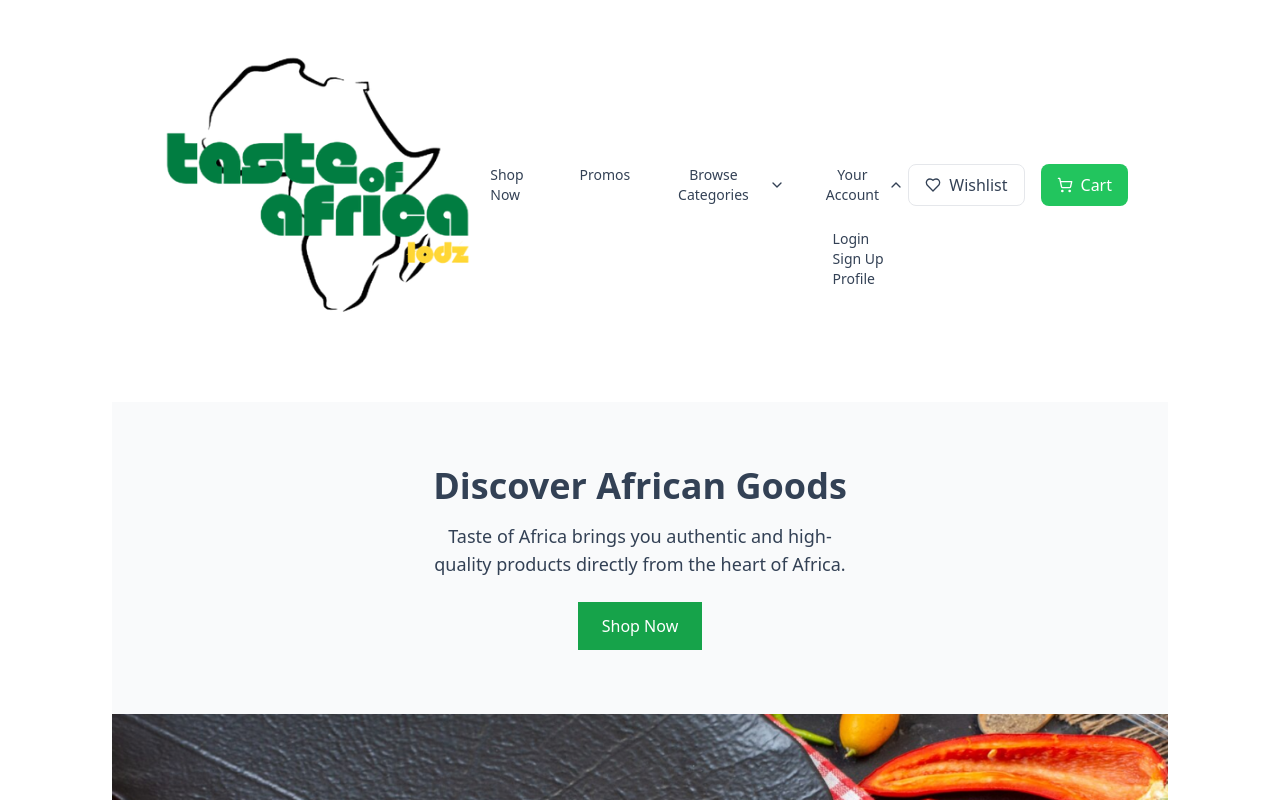
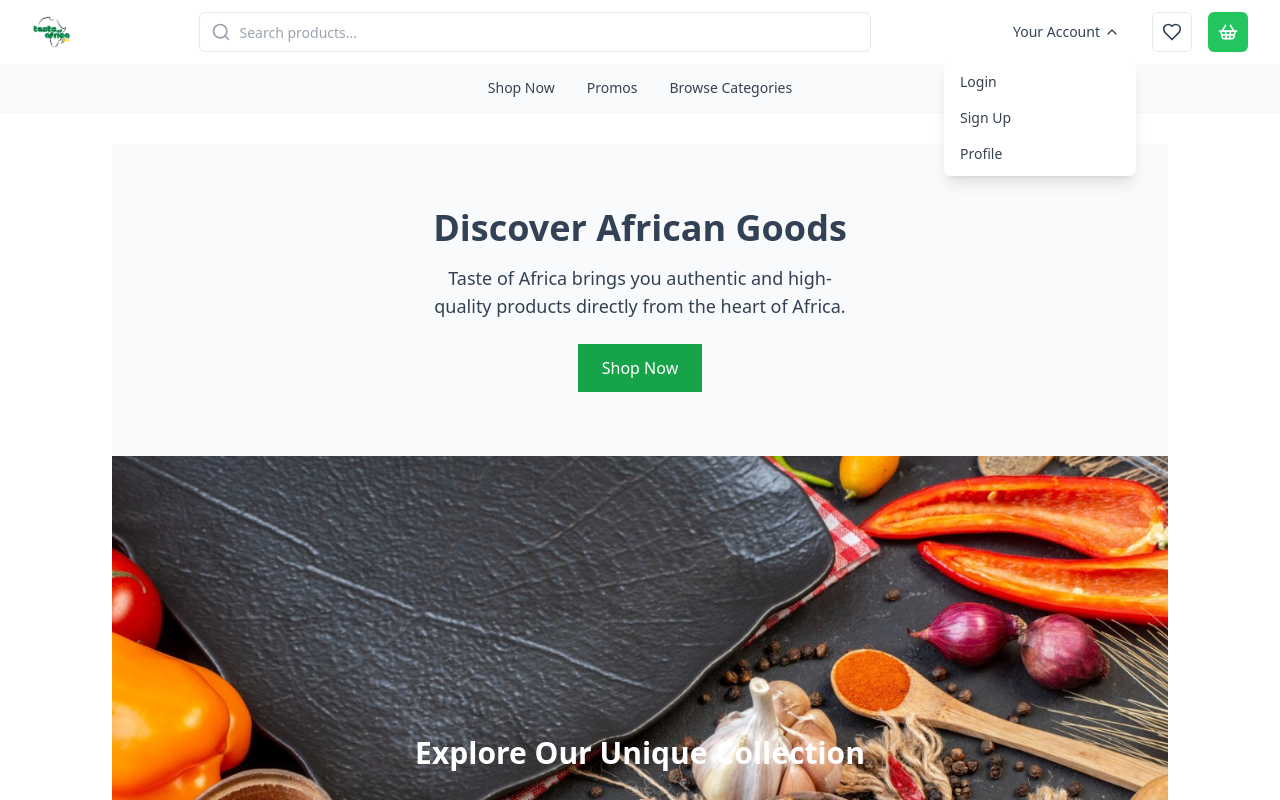
Before and after one commit to papingothegamer/taste-of-africa, a Next.js app: page / in a window 1280 px wide. Both pictures are taken after a click on the button "Your Account". Shown: the top 800 px of the page. Built offline with nearby package versions, Linux system fonts and the light colour scheme.

Commit message:
nav improved

```diff
--- /dev/null
+++ b/app/components/ui/Button.tsx
@@ -0,0 +1,54 @@
+import * as React from "react"
+import { Slot } from "@radix-ui/react-slot"
+import { cva, type VariantProps } from "class-variance-authority"
+
+const buttonVariants = cva(
+  "inline-flex items-center justify-center rounded-md text-sm font-medium ring-offset-background transition-colors focus-visible:outline-none focus-visible:ring-2 focus-visible:ring-ring focus-visible:ring-offset-2 disabled:pointer-events-none disabled:opacity-50",
+  {
+    variants: {
+      variant: {
+        default: "bg-primary text-primary-foreground hover:bg-primary/90",
+        destructive:
+          "bg-destructive text-destructive-foreground hover:bg-destructive/90",
+        outline:
+          "border border-input bg-background hover:bg-accent hover:text-accent-foreground",
+        secondary:
+          "bg-secondary text-secondary-foreground hover:bg-secondary/80",
+        ghost: "hover:bg-accent hover:text-accent-foreground",
+        link: "text-primary underline-offset-4 hover:underline",
+      },
+      size: {
+        default: "h-10 px-4 py-2",
+        sm: "h-9 rounded-md px-3",
+        lg: "h-11 rounded-md px-8",
+        icon: "h-10 w-10",
+      },
+    },
+    defaultVariants: {
+      variant: "default",
+      size: "default",
+    },
+  }
+)
+
+export interface ButtonProps
+  extends React.ButtonHTMLAttributes<HTMLButtonElement>,
+    VariantProps<typeof buttonVariants> {
+  asChild?: boolean
+}
+
+const Button = React.forwardRef<HTMLButtonElement, ButtonProps>(
+  ({ className, variant, size, asChild = false, ...props }, ref) => {
+    const Comp = asChild ? Slot : "button"
+    return (
+      <Comp
+        className={buttonVariants({ variant, size, className })}
+        ref={ref}
+        {...props}
+      />
+    )
+  }
+)
+Button.displayName = "Button"
+
+export { Button, buttonVariants }
--- /dev/null
+++ b/app/components/ui/input/SearchBar.tsx
@@ -0,0 +1,20 @@
+import * as React from "react"
+
+export interface InputProps
+  extends React.InputHTMLAttributes<HTMLInputElement> {}
+
+const Input = React.forwardRef<HTMLInputElement, InputProps>(
+  ({ className, type, ...props }, ref) => {
+    return (
+      <input
+        type={type}
+        className={`flex h-10 w-full rounded-md border border-input bg-background px-3 py-2 text-sm ring-offset-background file:border-0 file:bg-transparent file:text-sm file:font-medium placeholder:text-muted-foreground focus-visible:outline-none focus-visible:ring-2 focus-visible:ring-ring focus-visible:ring-offset-2 disabled:cursor-not-allowed disabled:opacity-50 ${className}`}
+        ref={ref}
+        {...props}
+      />
+    )
+  }
+)
+Input.displayName = "Input"
+
+export { Input }
--- a/app/components/ui/nav/Navbar.tsx
+++ b/app/components/ui/nav/Navbar.tsx
@@ -1,124 +1,158 @@
 "use client";
 
-import React, { useState } from 'react';
-import Link from 'next/link';
-import Image from 'next/image';
-import { ChevronDown, ChevronUp, Heart, ShoppingCart } from 'lucide-react';
-import { motion, AnimatePresence } from 'framer-motion';
+import React, { useState, useEffect } from "react";
+import Link from "next/link";
+import Image from "next/image";
+import { ChevronDown, Heart, ShoppingBasket, Search } from "lucide-react"; // Updated import
+import { motion, AnimatePresence } from "framer-motion";
+import { Input } from "../../ui/input/SearchBar";
+import { Button } from "../Button";
 
-const Navbar = () => {
-    const [categoryOpen, setCategoryOpen] = useState(false);
+export default function Navbar() {
+  const [isScrolled, setIsScrolled] = useState(false);
   const [accountOpen, setAccountOpen] = useState(false);
+  const [wishlistOpen, setWishlistOpen] = useState(false);
+  const [cartOpen, setCartOpen] = useState(false);
+  const [cartTotal, setCartTotal] = useState(0);
+  const [wishlistTotal, setWishlistTotal] = useState(0);
+
+  useEffect(() => {
+    const handleScroll = () => {
+      setIsScrolled(window.scrollY > 50);
+    };
+    window.addEventListener("scroll", handleScroll);
+    return () => window.removeEventListener("scroll", handleScroll);
+  }, []);
+
+  const addToCart = () => {
+    setCartTotal(cartTotal + 1); // Mock logic
+    setCartOpen(true);
+  };
+
+  const addToWishlist = () => {
+    setWishlistTotal(wishlistTotal + 1); // Mock logic
+    setWishlistOpen(true);
+  };
 
   return (
-        <div className="w-4/5 mx-auto sticky top-0 left-0 right-0 z-50 bg-white">
-            <nav className="px-6 py-4 flex flex-col md:flex-row justify-between items-center">
-                {/* Logo */}
-                <div className="flex items-center mb-4 md:mb-0">
+    <nav className="sticky top-0 z-50 bg-white shadow-sm">
+      {/* Main Section */}
+      <div className="max-w-7xl mx-auto px-4 sm:px-6 lg:px-8">
+        <div className="flex items-center justify-between h-16">
+          <div className="flex-shrink-0">
             <Link href="/">
-                        <Image src="/images/logo/logo.png" alt="Taste of Africa Logo" width={32} height={32} className="w-auto" />
+              <Image src="/images/logo/logo.png" alt="Taste of Africa Logo" width={40} height={40} />
             </Link>
           </div>
-
-                {/* Navigation Links */}
-                <ul className="flex flex-col md:flex-row space-y-4 md:space-y-0 md:space-x-8 text-sm font-medium mb-4 md:mb-0">
-                    <li><Link href="/shop">Shop Now</Link></li>
-                    <li><Link href="/promos">Promos</Link></li>
-                    <li className="relative">
-                        <button
-                            className="flex items-center relative focus:outline-none"
-                            onClick={() => setCategoryOpen(!categoryOpen)}
+          <div className="flex-1 max-w-2xl mx-4">
+            <div className="relative">
+              <Input type="text" placeholder="Search products..." className="w-full pl-10 pr-4" />
+              <Search className="absolute left-3 top-1/2 transform -translate-y-1/2 text-gray-400" size={20} />
+            </div>
+          </div>
+          <div className="flex items-center space-x-4">
+            <div className="relative">
+              <Button
+                variant="ghost"
+                className="flex items-center space-x-1"
+                onClick={() => setAccountOpen(!accountOpen)}
               >
-                            <span>Browse Categories</span>
+                <span>Your Account</span>
+                <ChevronDown className={`h-4 w-4 transition-transform duration-200 ${accountOpen ? "rotate-180" : ""}`} />
+              </Button>
+              <AnimatePresence>
+                {accountOpen && (
                   <motion.div
-                                className="absolute inset-0 flex items-center justify-center"
-                                initial={{ opacity: 0 }}
-                                animate={{ opacity: categoryOpen ? 1 : 0 }}
-                                transition={{ duration: 0.3 }}
+                    className="absolute right-0 mt-2 w-48 bg-white rounded-md shadow-lg py-1"
+                    initial={{ opacity: 0, y: -10 }}
+                    animate={{ opacity: 1, y: 0 }}
+                    exit={{ opacity: 0, y: -10 }}
+                    transition={{ duration: 0.2 }}
                   >
-                            </motion.div>
-                            <motion.div
-                                initial={{ rotate: 0 }}
-                                animate={{ rotate: categoryOpen ? 180 : 0 }}
-                                transition={{ duration: 0.3 }}
-                            >
-                                <ChevronDown className="ml-1 h-4 w-4" />
-                            </motion.div>
-                        </button>
-                        <AnimatePresence>
-                            {categoryOpen && (
-                                <motion.div
-                                    className="absolute hidden md:block bg-white p-4 mt-2"
-                                    initial={{ opacity: 0, y: -20 }}
-                                    animate={{ opacity: 1, y: 0 }}
-                                    exit={{ opacity: 0, y: -20 }}
-                                    transition={{ duration: 0.3 }}
-                                >
-                                    <ul>
-                                        <li><Link href="/categories/food">Food Products</Link></li>
-                                        <li><Link href="/categories/skincare">Skin Care </Link></li>
-                                        <li><Link href="/categories/haircare">Hair Care </Link></li>
-                                        <li><Link href="/categories/accessories">Fashion </Link></li>
-                                    </ul>
+                    <Link href="/account/login" className="block px-4 py-2 text-sm text-gray-700 hover:bg-gray-100">
+                      Login
+                    </Link>
+                    <Link href="/account/sign-up" className="block px-4 py-2 text-sm text-gray-700 hover:bg-gray-100">
+                      Sign Up
+                    </Link>
+                    <Link href="/account/profile" className="block px-4 py-2 text-sm text-gray-700 hover:bg-gray-100">
+                      Profile
+                    </Link>
                   </motion.div>
                 )}
               </AnimatePresence>
-                    </li>
-                    <li className="relative">
-                        <button
-                            className="flex items-center relative focus:outline-none"
-                            onClick={() => setAccountOpen(!accountOpen)}
+            </div>
+            <div className="relative">
+              <Button variant="outline" size="icon" onClick={addToWishlist}>
+                <Heart className="h-5 w-5" />
+                <span className="sr-only">Wishlist</span>
+              </Button>
+              {/* Wishlist popup */}
+              <AnimatePresence>
+                {wishlistOpen && (
+                  <motion.div
+                    className="absolute right-0 mt-2 w-48 bg-white rounded-md shadow-lg py-1"
+                    initial={{ opacity: 0, y: -10 }}
+                    animate={{ opacity: 1, y: 0 }}
+                    exit={{ opacity: 0, y: -10 }}
+                    transition={{ duration: 0.2 }}
                   >
-                            <span>Your Account</span>
-                            <motion.div
-                                className="absolute inset-0 flex items-center justify-center"
-                                initial={{ opacity: 0 }}
-                                animate={{ opacity: accountOpen ? 1 : 0 }}
-                                transition={{ duration: 0.3 }}
-                            >
-                            </motion.div>
-                            <motion.div
-                                initial={{ rotate: 0 }}
-                                animate={{ rotate: accountOpen ? 180 : 0 }}
-                                transition={{ duration: 0.3 }}
-                            >
-                                <ChevronDown className="ml-1 h-4 w-4" />
-                            </motion.div>
-                        </button>
-                        <AnimatePresence>
-                            {accountOpen && (
-                                <motion.div
-                                    className="absolute hidden md:block bg-white p-4 mt-2"
-                                    initial={{ opacity: 0, y: -20 }}
-                                    animate={{ opacity: 1, y: 0 }}
-                                    exit={{ opacity: 0, y: -20 }}
-                                    transition={{ duration: 0.3 }}
-                                >
-                                    <ul>
-                                        <li><Link href="/account/login">Login</Link></li>
-                                        <li><Link href="/account/sign-up">Sign Up</Link></li>
-                                        <li><Link href="/account/profile">Profile</Link></li>
-                                    </ul>
+                    <div className="px-4 py-2 text-sm text-gray-700">Total items in wishlist: {wishlistTotal}</div>
                   </motion.div>
                 )}
               </AnimatePresence>
-                    </li>
-                </ul>
+            </div>
+            <div className="relative">
+              <Button
+                variant="default"
+                size="icon"
+                className="bg-green-500 text-white"
+                onClick={addToCart}
+              >
+                <ShoppingBasket className="h-5 w-5" /> {/* Updated icon */}
+                <span className="sr-only">Cart</span>
+              </Button>
+              {/* Cart popup */}
+              <AnimatePresence>
+                {cartOpen && (
+                  <motion.div
+                    className="absolute right-0 mt-2 w-48 bg-white rounded-md shadow-lg py-1"
+                    initial={{ opacity: 0, y: -10 }}
+                    animate={{ opacity: 1, y: 0 }}
+                    exit={{ opacity: 0, y: -10 }}
+                    transition={{ duration: 0.2 }}
+                  >
+                    <div className="px-4 py-2 text-sm text-gray-700">Total items in cart: {cartTotal}</div>
+                  </motion.div>
+                )}
+              </AnimatePresence>
+            </div>
+          </div>
+        </div>
+      </div>
 
-                {/* Wishlist and Cart */}
-                <div className="flex flex-col md:flex-row space-y-2 md:space-y-0 md:space-x-4">
-                    <Link href="/wishlist" className="border px-4 py-2 rounded-lg flex items-center justify-center">
-                        <Heart className="mr-2 h-4 w-4" />
-                        Wishlist
+      {/* Secondary Section */}
+      <motion.div
+        className="bg-gray-50"
+        initial={{ height: "auto" }}
+        animate={{ height: isScrolled ? 0 : "auto" }}
+        transition={{ duration: 0.3 }}
+        style={{ overflow: "hidden" }}
+      >
+        <div className="max-w-5xl mx-auto px-4 sm:px-6 lg:px-8">
+          <div className="flex justify-center items-center h-12 space-x-8">
+            <Link href="/shop" className="text-sm font-medium text-gray-700 hover:text-gray-900">
+              Shop Now
             </Link>
-                    <Link href="/cart" className="bg-green-500 text-white px-4 py-2 rounded-lg flex items-center justify-center">
-                        <ShoppingCart className="mr-2 h-4 w-4" />
-                        Cart
+            <Link href="/promos" className="text-sm font-medium text-gray-700 hover:text-gray-900">
+              Promos
+            </Link>
+            <Link href="/categories" className="flex items-center space-x-1 text-sm font-medium text-gray-700 hover:text-gray-900">
+              <span>Browse Categories</span>
             </Link>
           </div>
+        </div>
+      </motion.div>
     </nav>
-        </div>
   );
 }
-
-export default Navbar;
--- a/package.json
+++ b/package.json
@@ -9,11 +9,16 @@
     "lint": "next lint"
   },
   "dependencies": {
+    "@radix-ui/react-dialog": "^1.1.1",
+    "@radix-ui/react-popover": "^1.1.1",
+    "@radix-ui/react-slot": "^1.1.0",
+    "@shadcn/ui": "^0.0.4",
     "@types/google-map-react": "^2.1.10",
     "@types/node": "22.5.4",
     "@types/react": "18.3.5",
     "@types/react-dom": "18.3.0",
     "autoprefixer": "10.4.20",
+    "class-variance-authority": "^0.7.0",
     "eslint": "8.57.0",
     "eslint-config-next": "14.2.10",
     "framer-motion": "^11.5.4",
```
Also changed, not shown: app/pages/Account/Login.tsx (added), app/pages/Account/Profile.tsx (added), app/pages/Account/SignUp.tsx (added), app/pages/Payment/Cart.tsx (added), app/pages/Payment/Checkout.tsx (added), app/pages/Payment/Wishlist.tsx (added), 1 other file (tests, documents, lock files or other folders). Lines whose indentation alone changed are shown as unchanged.
